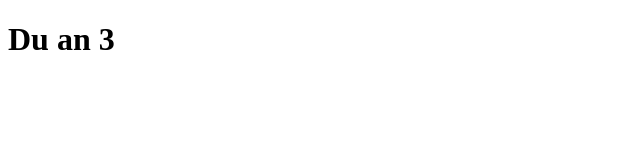
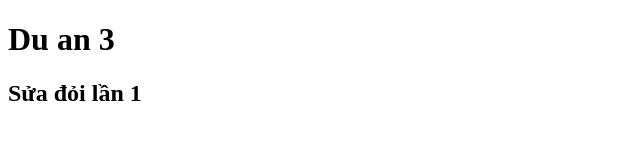
Before and after one commit to Quyen1257/duan3, a plain HTML site: page index.html in a window 1280 px wide. Shown: the whole page, without its empty margins (0-640 px from the left). Drawn offline with Linux system fonts and the light colour scheme.

Commit message:
sửa đổi lần 1

```diff
--- a/index.html
+++ b/index.html
@@ -7,5 +7,6 @@
 </head>
 <body>
     <h1>Du an 3</h1>
+    <h2>Sửa đỏi lần 1</h2>
 </body>
 </html>
```
